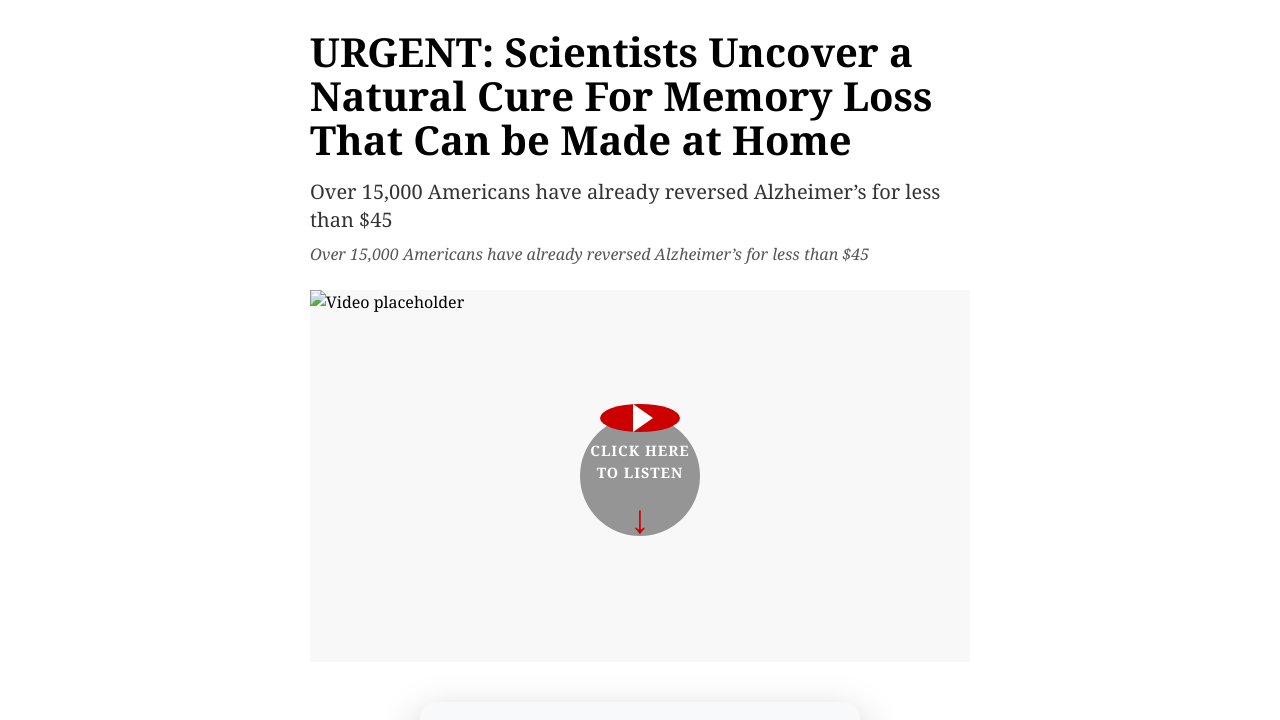
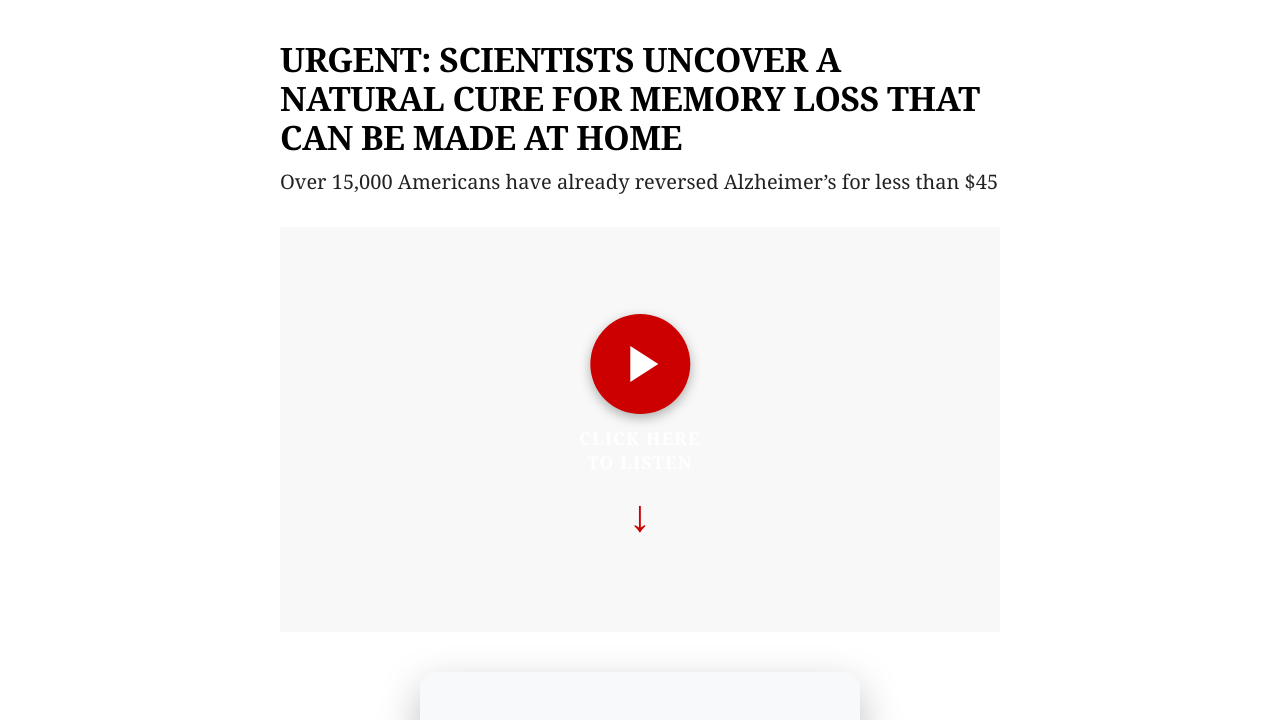
Before and after one commit to agenciagcr1-cmyk/vitality, a plain HTML site: page ofc/index.html in a window 1280 px wide. Shown: the part 65-785 px from the top of the page. Drawn offline with nearby package versions, Linux system fonts and the light colour scheme.

Commit message:
Update index.html

```diff
--- a/ofc/index.html
+++ b/ofc/index.html
@@ -4,7 +4,6 @@
   <meta charset="UTF-8">
   <meta name="viewport" content="width=device-width, initial-scale=1.0">
   <title>The New York Times</title>
-  <script src="https://cdn.tailwindcss.com"></script>
   <link rel="stylesheet" href="https://cdnjs.cloudflare.com/ajax/libs/font-awesome/6.6.0/css/all.min.css">
   <style>
     body {
@@ -13,117 +12,111 @@
       color: #000;
       margin: 0;
       padding: 0;
+      line-height: 1.4;
     }
     .nyt-header {
       border-bottom: 1px solid #000;
-      padding: 8px 16px;
+      padding: 12px 20px;
       display: flex;
       align-items: center;
       justify-content: space-between;
-      max-width: 1200px;
+      max-width: 1300px;
       margin: 0 auto;
     }
     .menu-icon {
-      font-size: 1.5rem;
+      font-size: 1.8rem;
       cursor: pointer;
     }
     .nyt-logo {
-      font-size: 1.6rem;
+      font-size: 1.8rem;
       font-weight: bold;
+      font-family: -apple-system, BlinkMacSystemFont, "Segoe UI", Roboto, sans-serif;
       letter-spacing: -0.5px;
-      font-family: -apple-system, BlinkMacSystemFont, "Segoe UI", Roboto, sans-serif;
     }
     .profile-icon {
-      font-size: 1.4rem;
+      font-size: 1.6rem;
       cursor: pointer;
     }
     .content {
-      max-width: 700px;
+      max-width: 720px;
       margin: 40px auto;
       padding: 0 20px;
       text-align: left;
     }
     .urgent-title {
-      font-size: 2.5rem;
-      line-height: 1.1;
+      font-size: 2.1rem;          /* Reduzido para não ficar gigante */
+      line-height: 1.15;
       font-weight: 900;
-      margin-bottom: 16px;
+      margin: 0 0 12px 0;
       color: #000;
+      text-transform: uppercase;
+      letter-spacing: -0.5px;
     }
     .subtitle {
       font-size: 1.25rem;
-      line-height: 1.4;
-      color: #333;
-      margin-bottom: 8px;
+      line-height: 1.35;
+      color: #222;
+      margin: 0 0 8px 0;
+      font-weight: 500;
     }
-    .small-text {
-      font-size: 1rem;
-      color: #555;
-      font-style: italic;
-    }
-    .video-container {
+    .video-section {
       position: relative;
-      margin: 24px 0;
+      margin: 32px 0;
       background: #f8f8f8;
       aspect-ratio: 16 / 9;
+      overflow: hidden;
     }
+    /* Seu vídeo ou imagem aqui */
     .video-placeholder {
       width: 100%;
       height: 100%;
       object-fit: cover;
+      display: block;
     }
     .play-overlay {
       position: absolute;
       top: 50%;
       left: 50%;
       transform: translate(-50%, -50%);
-      width: 120px;
-      height: 120px;
-      background: rgba(0,0,0,0.4);
-      border-radius: 50%;
-      display: flex;
-      flex-direction: column;
-      align-items: center;
-      justify-content: center;
+      text-align: center;
       color: white;
-      text-align: center;
       cursor: pointer;
     }
-    .play-circle {
-      width: 80px;
-      height: 80px;
-      background: #c00; /* vermelho NYT */
+    .play-button {
+      width: 100px;
+      height: 100px;
+      background: #c00;  /* Vermelho clássico NYT */
       border-radius: 50%;
       display: flex;
       align-items: center;
       justify-content: center;
-      margin-bottom: 8px;
-      position: relative;
+      margin: 0 auto 12px;
+      box-shadow: 0 4px 12px rgba(0,0,0,0.3);
     }
     .play-triangle {
       width: 0;
       height: 0;
-      border-left: 20px solid white;
-      border-top: 14px solid transparent;
-      border-bottom: 14px solid transparent;
-      margin-left: 6px;
+      border-left: 28px solid white;
+      border-top: 18px solid transparent;
+      border-bottom: 18px solid transparent;
+      margin-left: 8px;
     }
-    .play-text {
-      font-size: 0.9rem;
+    .click-text {
+      font-size: 1.1rem;
       font-weight: bold;
       text-transform: uppercase;
-      letter-spacing: 1px;
+      letter-spacing: 1.2px;
     }
     .arrow {
-      font-size: 2.5rem;
+      font-size: 2.8rem;
       color: #c00;
-      margin-top: 4px;
+      margin-top: 8px;
     }
   </style>
 </head>
 <body>
 
-  <!-- Cabeçalho estilo NYT -->
+  <!-- Cabeçalho NYT -->
   <header class="nyt-header">
     <i class="fas fa-bars menu-icon"></i>
     <div class="nyt-logo">The New York Times</div>
@@ -140,20 +133,19 @@
       Over 15,000 Americans have already reversed Alzheimer’s for less than $45
     </p>
 
-    <p class="small-text">
-      Over 15,000 Americans have already reversed Alzheimer’s for less than $45
-    </p>
+    <!-- Área para o seu vídeo existente -->
+    <div class="video-section">
+      <!-- Insira seu vídeo aqui (exemplo: tag video ou iframe do YouTube/Vimeo/etc.) -->
+      <!-- <video controls src="seu-video.mp4" class="video-placeholder"></video> -->
+      <!-- Ou se for imagem estática por enquanto: -->
+      <!-- <img src="sua-imagem-do-video.jpg" alt="Video" class="video-placeholder"> -->
 
-    <!-- Área do vídeo / imagem com play -->
-    <div class="video-container">
-      <!-- Coloque aqui a URL da sua imagem ou vídeo de fundo -->
-      <img src="SUA_IMAGEM_AQUI.jpg" alt="Video placeholder" class="video-placeholder">
-
+      <!-- Overlay do play (clique leva pro vídeo real, você pode adicionar onclick ou link) -->
       <div class="play-overlay">
-        <div class="play-circle">
+        <div class="play-button">
           <div class="play-triangle"></div>
         </div>
-        <div class="play-text">CLICK HERE<br>TO LISTEN</div>
+        <div class="click-text">CLICK HERE<br>TO LISTEN</div>
         <div class="arrow">↓</div>
       </div>
     </div>
```
